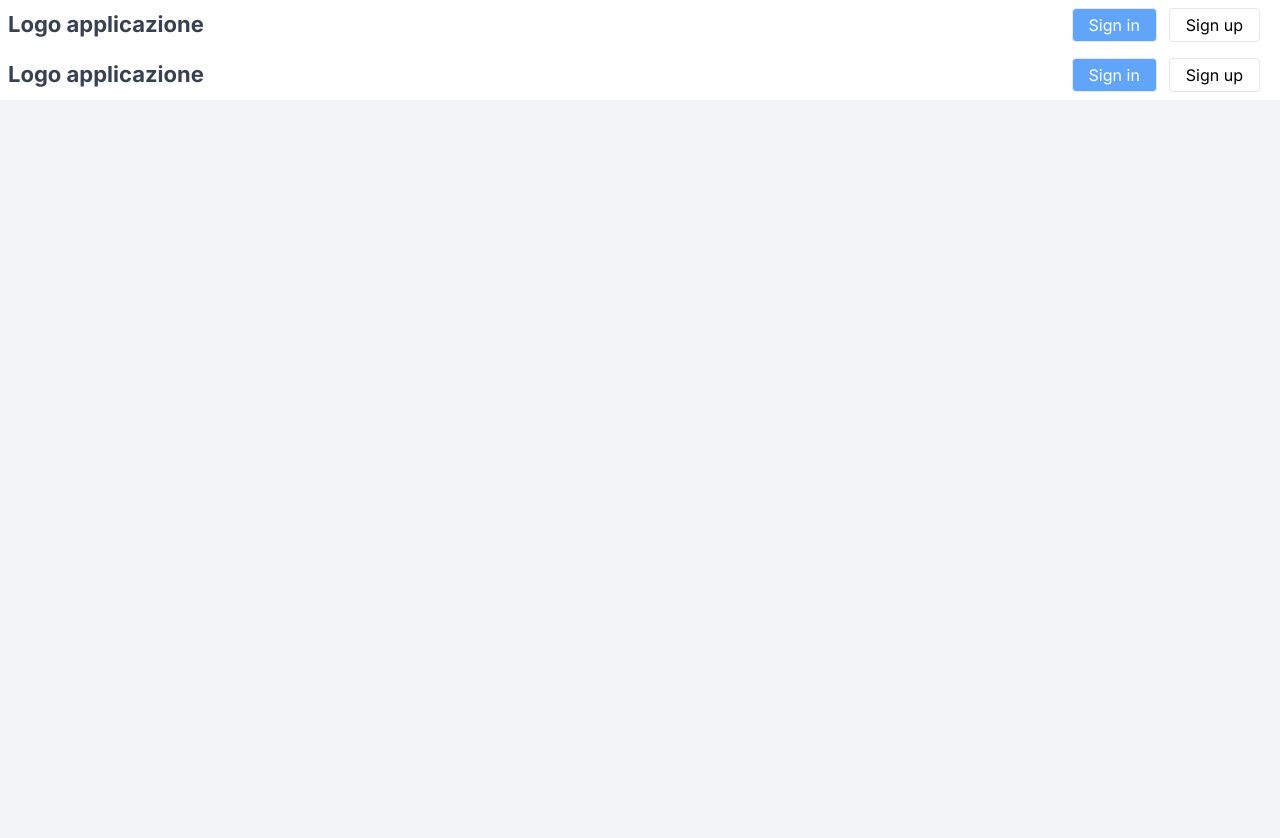
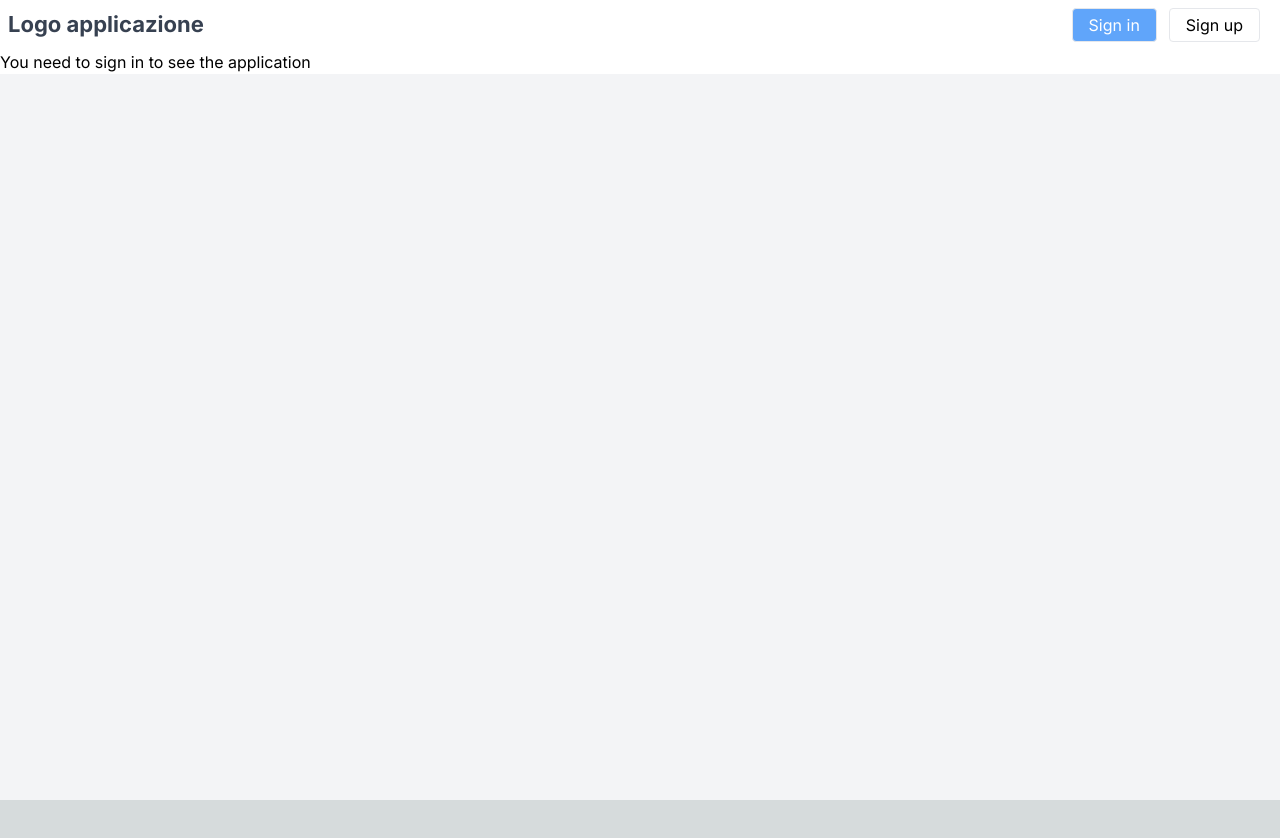
Before and after one commit to eugenioaloi/loginJWT-nextJS, a Next.js app in the folder login-app/: page / in a window 1280 px wide. Shown: the top 838 px of the page. After the commit the page ends 800 px from the top, so only its background shows below. Built offline with nearby package versions, Linux system fonts and the light colour scheme.

Commit message:
app layout changed

```diff
--- a/login-app/src/app/layout.tsx
+++ b/login-app/src/app/layout.tsx
@@ -19,10 +19,12 @@ export default function RootLayout({
     <html lang="en">
       <head></head>
       <body className={inter.className}>
-        <main>
+      <main className="bg-gray-100 min-h-screen w-screen">
+        <main className='max-w-screen-2xl m-auto bg-white'>
           <NavBar/>
           {children}
         </main>
+      </main>
       </body>
     </html>
   )
--- a/login-app/src/app/page.tsx
+++ b/login-app/src/app/page.tsx
@@ -1,11 +1,5 @@
-import Navbar from '../app/components/NavBar'
-
-export default function Home() {
-  return (
-    <main className="bg-gray-100 min-h-screen w-screen">
-      <main className='max-w-screen-2xl m-auto bg-white'>
-        <Navbar/>
-      </main>
-    </main>
-  )
+export default function(){
+    return(
+        <h1>You need to sign in to see the application</h1>
+    )
 }
```
